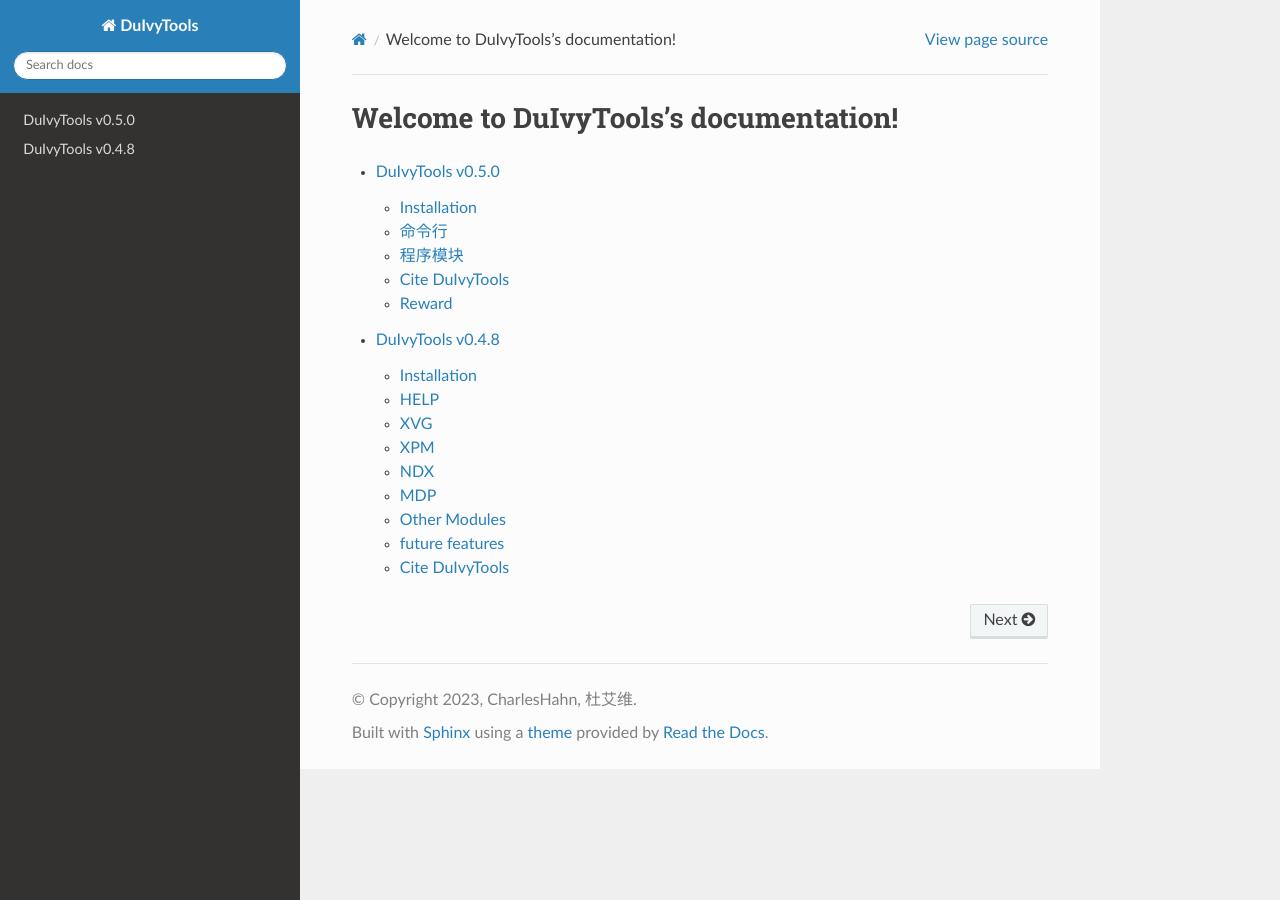
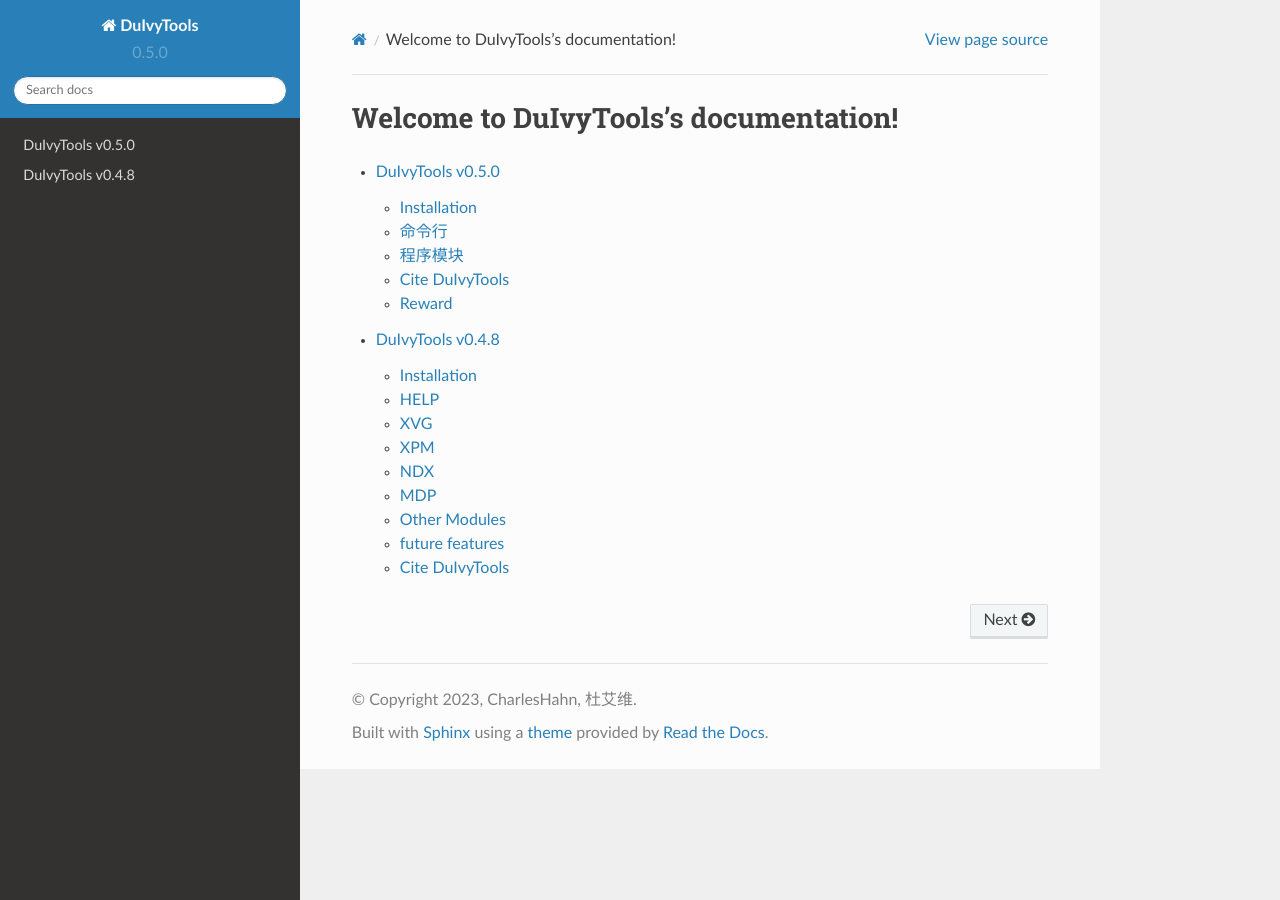
Before and after one commit to CharlesHahn/DuIvyTools, a Sphinx documentation site: the page built from docs/index.rst, in a window 1280 px wide. Built offline with Sphinx 7.4.7 and the Read the Docs theme 2.0.0, drawn with Linux system fonts in a browser that asks for light colours.

Commit message:
add version to doc

```diff
--- a/docs/conf.py
+++ b/docs/conf.py
@@ -20,7 +20,7 @@
 project = 'DuIvyTools'
 copyright = '2023, CharlesHahn, 杜艾维'
 author = 'CharlesHahn'
-# version = '0.0.0'
+version = '0.5.0'
 release = '0.5.0'
 
 
```
